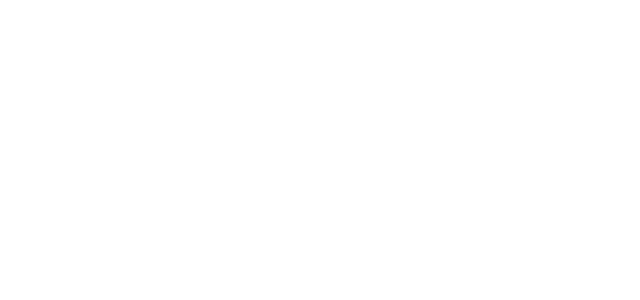
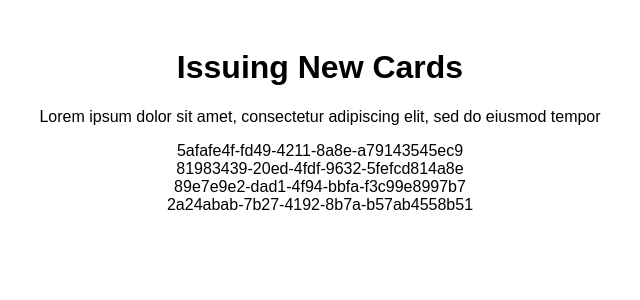
Before and after one commit to AntonNguyen-1/react-assignment, a React (Vite) app: page / in a window 1280 px wide. Shown: the top 300 px of the page, without its empty margins (320-960 px from the left). Built offline with nearby package versions, Linux system fonts and the light colour scheme.

Commit message:
added mocked api json; added virtual, physical and old cards components;

```diff
--- a/src/App.tsx
+++ b/src/App.tsx
@@ -1,9 +1,14 @@
-import { Cards } from "./components/Cards";
+import { CardsList } from "./components/CardsList";
 
 export const App = () => {
   return (
     <div className="container">
-      <Cards />
+      <h1>Issuing New Cards</h1>
+      <p className="page-description">
+        Lorem ipsum dolor sit amet, consectetur adipiscing elit, sed do eiusmod
+        tempor
+      </p>
+      <CardsList />
     </div>
   );
 };
--- /dev/null
+++ b/src/api/api.json
@@ -0,0 +1,38 @@
+{
+  "data": {
+    "cards": [
+      {
+        "id": "5afafe4f-fd49-4211-8a8e-a79143545ec9",
+        "holderName": "Card Holder Name",
+        "maskedCardNumber": "•••• 8156",
+        "isActive": true,
+        "expiresAt": "2025-12-12",
+        "type": "virtual"
+      },
+      {
+        "id": "89e7e9e2-dad1-4f94-bbfa-f3c99e8997b7",
+        "holderName": "Card Holder Name",
+        "maskedCardNumber": "•••• 4675",
+        "isActive": false,
+        "expiresAt": "2022-10-28",
+        "type": "virtual"
+      },
+      {
+        "id": "81983439-20ed-4fdf-9632-5fefcd814a8e",
+        "holderName": "Card Holder Name",
+        "maskedCardNumber": "•••• 8156",
+        "isActive": false,
+        "expiresAt": "2024-10-28",
+        "type": "physical"
+      },
+      {
+        "id": "2a24abab-7b27-4192-8b7a-b57ab4558b51",
+        "holderName": "Card Holder Name",
+        "maskedCardNumber": "•••• 1123",
+        "isActive": false,
+        "expiresAt": "2021-10-28",
+        "type": "physical"
+      }
+    ]
+  }
+}
--- a/src/components/Cards/index.tsx
+++ /dev/null
@@ -1,3 +0,0 @@
-export const Cards = () => {
-  return <div className="cards-container">cards</div>;
-};
--- /dev/null
+++ b/src/components/CardsList/index.tsx
@@ -0,0 +1,48 @@
+import { data } from "../../api/api.json";
+import { OldCardItem } from "../OldCardItem";
+import { PhysicalCardItem } from "../PhysicalCardItem";
+import { VirtualCardItem } from "../VirtualCardItem";
+import { ICard } from "../../types";
+
+export const CardsList = () => {
+  const currentDate = new Date();
+
+  const cards: ICard[] = data.cards;
+
+  const { virtualCards, physicalCards, oldCards } = cards.reduce(
+    (acc, card: ICard) => {
+      const cardDate = new Date(card.expiresAt);
+
+      if (cardDate > currentDate) {
+        if (card.type === "virtual") {
+          acc.virtualCards.push(card);
+        } else if (card.type === "physical") {
+          acc.physicalCards.push(card);
+        }
+      } else {
+        acc.oldCards.push(card);
+      }
+
+      return acc;
+    },
+    {
+      virtualCards: [] as ICard[],
+      physicalCards: [] as ICard[],
+      oldCards: [] as ICard[],
+    }
+  );
+
+  return (
+    <div className="cards-list-container">
+      {virtualCards.map((card) => (
+        <VirtualCardItem key={card.id} card={card} />
+      ))}
+      {physicalCards.map((card) => (
+        <PhysicalCardItem key={card.id} card={card} />
+      ))}
+      {oldCards.map((card) => (
+        <OldCardItem key={card.id} card={card} />
+      ))}
+    </div>
+  );
+};
--- /dev/null
+++ b/src/components/OldCardItem/index.tsx
@@ -0,0 +1,3 @@
+export const OldCardItem = ({ card }) => {
+  return <div className="cards-list-container">{card.id}</div>;
+};
--- /dev/null
+++ b/src/components/PhysicalCardItem/index.tsx
@@ -0,0 +1,3 @@
+export const PhysicalCardItem = ({ card }) => {
+  return <div className="cards-list-container">{card.id}</div>;
+};
--- /dev/null
+++ b/src/components/VirtualCardItem/index.tsx
@@ -0,0 +1,3 @@
+export const VirtualCardItem = ({ card }) => {
+  return <div className="cards-list-container">{card.id}</div>;
+};
--- a/src/styles/main.scss
+++ b/src/styles/main.scss
@@ -3,7 +3,7 @@ $primary-color: #ffffff;
 body {
   font-family: Arial, sans-serif;
   background-color: $primary-color;
-  color: white;
+  color: #000;
 }
 
 .container {
--- /dev/null
+++ b/src/types.ts
@@ -0,0 +1,8 @@
+export interface ICard {
+  id: string;
+  holderName: string;
+  maskedCardNumber: string;
+  isActive: boolean;
+  expiresAt: string;
+  type: string;
+}
```
